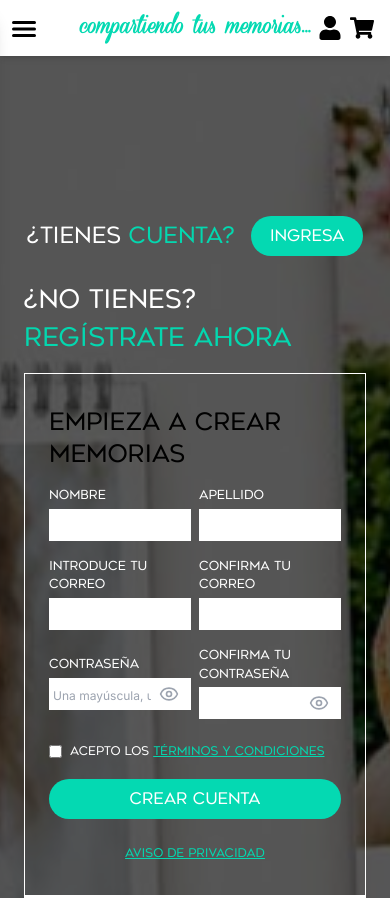
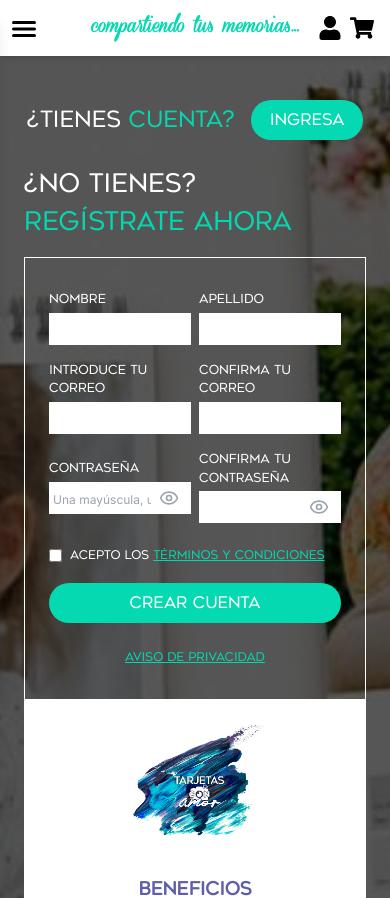
Before and after one commit to paty-tca2/tarjetas-con-amor, a Next.js app: page /auth/sign-up in a window 390 px wide. Shown: the top 898 px of the page. Built offline with nearby package versions, Linux system fonts and the light colour scheme.

Commit message:
correcciones

```diff
--- a/src/app/auth/sign-up/page.tsx
+++ b/src/app/auth/sign-up/page.tsx
@@ -91,7 +91,7 @@ export default function SignUp() {
     };
 
     return (
-        <div className="relative flex flex-col min-h-screen justify-center items-center py-48">
+        <div className="relative flex flex-col min-h-screen justify-center items-center py-24 sm:py-32">
             {loading && (
                 <div className="absolute inset-0 flex items-center justify-center z-50 bg-black bg-opacity-50">
                     <ClipLoader color="#04d9b2" loading={loading} size={50} />
@@ -110,7 +110,7 @@ export default function SignUp() {
                 </div>
             </div>
 
-            <div className="relative z-10 flex flex-col items-start justify-center p-6 min-h-screen">
+            <div className="relative z-10 flex flex-col items-start justify-start sm:justify-center p-6 pt-1 min-h-screen sm:min-h-screen">
                 <div className="pb-4">
                     <div className="flex sm:flex-row items-center justify-center sm:justify-start space-x-4 sm:space-x-10 md:space-x-20 pb-6">
                         <div className="text-left">
@@ -133,12 +133,8 @@ export default function SignUp() {
 
                 <div className="relative z-10 flex flex-col md:flex-row justify-center">
                     <div className="border border-white w-full px-6 py-8 max-w-lg">
-                        <h2 className="text-2xl dark:text-white font-geometos">
-                            Empieza a crear memorias
-                        </h2>
-
                         <form
-                            className="grid grid-rows-1 sm:grid-cols-2 gap-2 mt-4 items-center"
+                            className="grid grid-rows-1 sm:grid-cols-2 gap-2 items-center"
                             onSubmit={handleSubmit}
                         >
                             <div>
--- a/src/app/layout.tsx
+++ b/src/app/layout.tsx
@@ -8,7 +8,7 @@ const inter = Inter({ subsets: ["latin"] });
 
 export const metadata: Metadata = {
   title: "Tarjetas con amor",
-  description: "Customizable cards and postcards for your loved ones",
+  description: "Tarjetas personalizadas para tus seres queridos",
 };
 
 export default function RootLayout({
@@ -24,7 +24,6 @@ export default function RootLayout({
         <link rel="icon" type="image/png" sizes="32x32" href="/favicon-32x32.png" />
         <link rel="icon" type="image/png" sizes="16x16" href="/favicon-16x16.png" />
         <link rel="manifest" href="/site.webmanifest" />
-        <link rel="mask-icon" href="/safari-pinned-tab.svg" color="#5bbad5" />
         <meta name="msapplication-TileColor" content="#da532c" />
         <meta name="theme-color" content="#ffffff" />
       </head>
--- a/src/components/header.tsx
+++ b/src/components/header.tsx
@@ -20,9 +20,9 @@ const Header: React.FC = () => {
             <IoMenu className="text-black h-8 w-8 md:h-12 md:w-12" />
           </button>
         </div>
-        <div className="flex-grow flex justify-center items-center absolute inset-x-0">
+        <div className="flex-grow flex justify-center items-center absolute sm:right-10 inset-x-0">
           <Link href="/">
-            <h1 className="text-xl md:text-6xl text-[#04d9b2] font-coneria font-bold text-center cursor-pointer">
+            <h1 className="text-lg md:text-6xl text-[#04d9b2] font-coneria font-bold text-center cursor-pointer">
               compartiendo tus memorias...
             </h1>
           </Link>
--- a/src/components/hero-section.tsx
+++ b/src/components/hero-section.tsx
@@ -3,7 +3,7 @@ import Image from 'next/image';
 
 const HeroSection = () => {
     return (
-        <div className="relative w-full overflow-hidden pt-16 md:pt-0 h-[50vh] sm:h-[60vh] md:h-[75vh] lg:h-screen">
+        <div className="relative w-full overflow-hidden pt-16 md:pt-0 h-[50vh] sm:h-[60vh] md:h-[75vh] lg:h-[85vh]">
             <div className="absolute inset-0">
                 <Image
                     src="/fondo-hero.jpg"
@@ -26,7 +26,7 @@ const HeroSection = () => {
                     />
                 </div>
             </div>
-            <div className="absolute bottom-4 left-2 bottom-0 sm:bottom-8 sm:left-8 text-white text-sm sm:text-xl font-geometos text-left sm:text-left w-full sm:w-auto">
+            <div className="absolute bottom-1 left-2 bottom-0 sm:bottom-8 sm:left-8 text-white text-sm sm:text-xl font-geometos text-left sm:text-left w-full sm:w-auto">
                 ENVIOS GRATIS A TODA LA REPUBLICA
             </div>
         </div>
--- a/src/components/slide-in.tsx
+++ b/src/components/slide-in.tsx
@@ -19,8 +19,8 @@ const SideMenu: React.FC<SideMenuProps> = ({ isOpen, onClose }) => {
           <div className="absolute -top-3 left-0 right-0 flex justify-center">
             <Image src="/icono-menu.png" alt="Menu Icon" width={120} height={120} className="w-28 h-28 sm:w-40 sm:h-40" />
           </div>
-          <button onClick={onClose} className="absolute top-2 right-2 sm:top-4 sm:right-4 text-[#04d9b2] font-bold">
-            <IoClose className="h-6 w-6 sm:h-8 sm:w-8" />
+          <button onClick={onClose} className="absolute top-1 right-2 sm:top-4 sm:right-4 text-[#04d9b2] font-bold">
+            <IoClose className="h-8 w-8 sm:h-10 sm:w-10" />
           </button>
         </div>
         <nav className="px-4 mt-2 sm:mt-4">
```
Also changed, not shown: public/icono-menu1.png (added).
